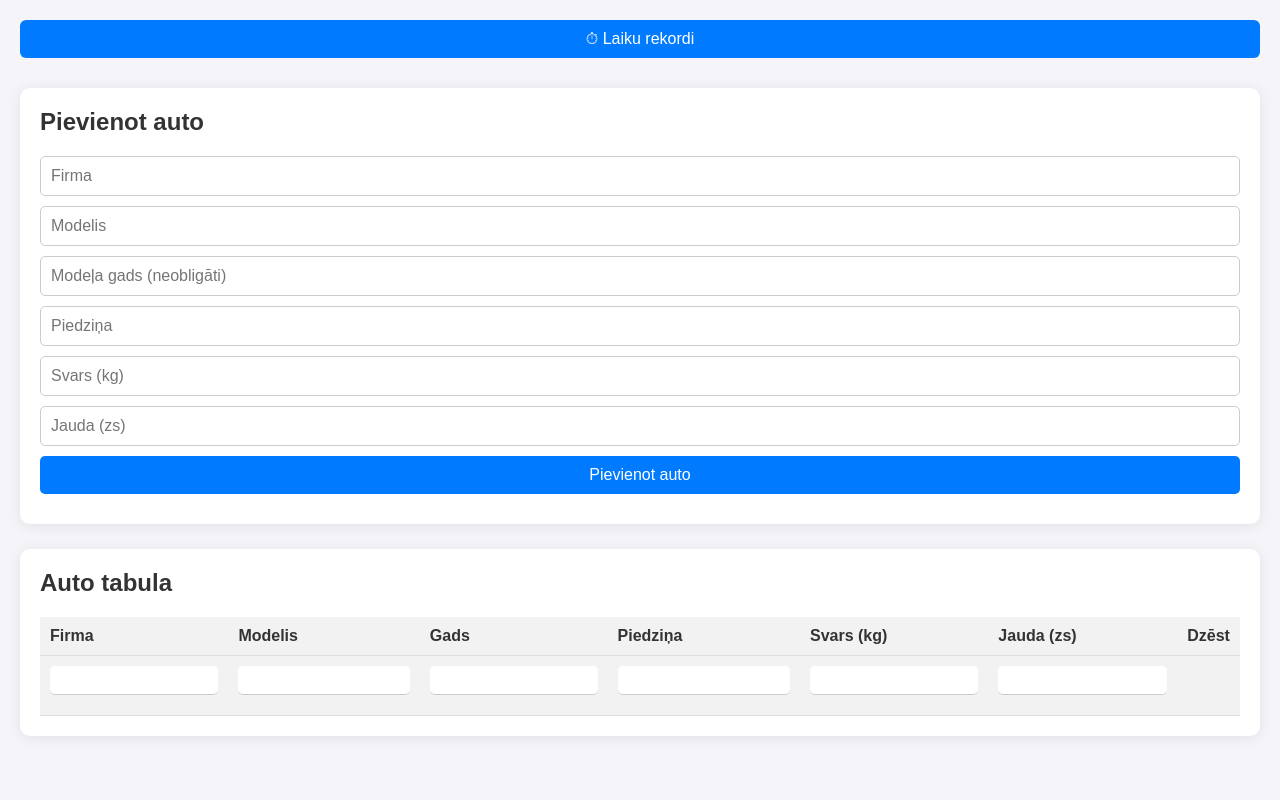
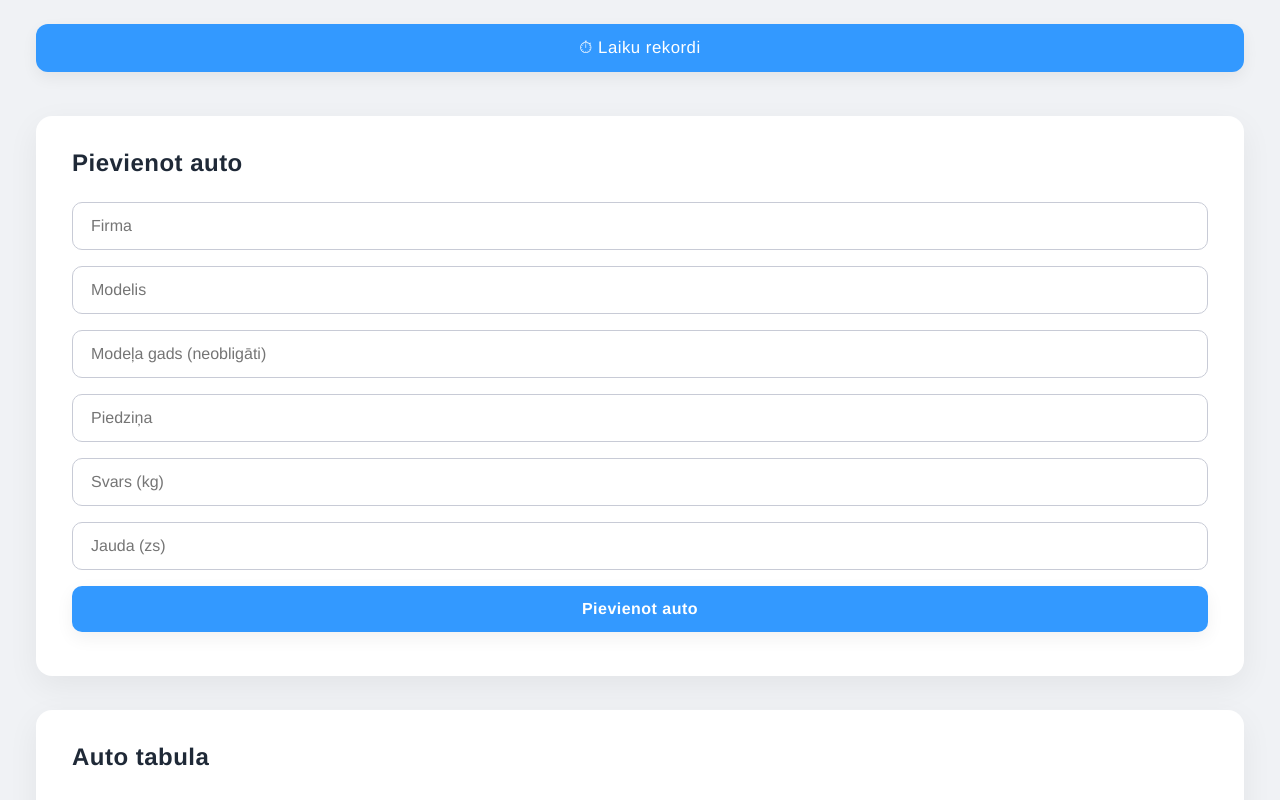
Before and after one commit to Markuss69/Assetto-Corsa-, a plain HTML site: page index.html in a window 1280 px wide. Shown: the top 800 px of the page. Drawn offline with Linux system fonts and the light colour scheme; no server answers.

Commit message:
atjaunota saskarne

```diff
--- a/style.css
+++ b/style.css
@@ -1,45 +1,71 @@
 /* ---------- Pamatstils ---------- */
 :root {
-    --blue: #007bff;
-    --blue-dark: #0056b3;
+    --blue: #3399ff;
+    --blue-dark: #267acc;
+    --gray-light: #f0f2f5;
+    --gray-medium: #8a8f9b;
+    --red: #ff4c4c;
+    --red-dark: #cc3a3a;
+    --shadow-light: rgba(0, 0, 0, 0.06);
+    --shadow-medium: rgba(0, 0, 0, 0.15);
 }
 
 body {
-    font-family: Arial, sans-serif;
-    background: #f4f4f9;
-    color: #333;
+    font-family: 'Helvetica Neue', Helvetica, Arial, sans-serif;
+    background: var(--gray-light);
+    color: #2e2e2e;
     margin: 0;
-    padding: 20px;
+    padding: 24px 36px;
+    font-weight: 300;
+    line-height: 1.6;
+    -webkit-font-smoothing: antialiased;
+    -moz-osx-font-smoothing: grayscale;
 }
 
 nav {
-    margin-bottom: 20px;
+    margin-bottom: 28px;
 }
 
 .nav-btn {
     background: var(--blue);
     color: #fff;
     border: none;
-    padding: 10px 25px;
-    border-radius: 6px;
+    padding: 14px 34px;
+    border-radius: 12px;
     cursor: pointer;
-    font-size: 1rem;
+    font-size: 1.05rem;
+    font-weight: 500;
+    box-shadow: 0 6px 16px var(--shadow-light);
+    transition: background-color 0.3s ease, box-shadow 0.3s ease;
+    user-select: none;
+    letter-spacing: 0.03em;
 }
 
-.nav-btn:hover {
+.nav-btn:hover,
+.nav-btn:focus {
     background: var(--blue-dark);
+    box-shadow: 0 8px 22px var(--shadow-medium);
+    outline: none;
 }
 
 .card {
     background: #fff;
-    padding: 20px;
-    margin-bottom: 25px;
-    border-radius: 10px;
-    box-shadow: 0 2px 15px rgba(0, 0, 0, 0.08);
+    padding: 28px 36px;
+    margin-bottom: 34px;
+    border-radius: 16px;
+    box-shadow: 0 10px 32px var(--shadow-light);
+    transition: box-shadow 0.35s ease;
+}
+
+.card:hover {
+    box-shadow: 0 14px 38px var(--shadow-medium);
 }
 
 h2 {
     margin-top: 0;
+    font-weight: 600;
+    color: #1f2937;
+    letter-spacing: 0.02em;
 }
 
 /* ---------- Formas & pogas ---------- */
@@ -47,12 +73,24 @@ input,
 select,
 button {
     width: 100%;
-    margin-bottom: 10px;
-    padding: 10px;
+    margin-bottom: 16px;
+    padding: 14px 18px;
     font-size: 1rem;
-    border: 1px solid #ccc;
-    border-radius: 5px;
+    border: 1.5px solid #c8cbd6;
+    border-radius: 10px;
     box-sizing: border-box;
+    transition: border-color 0.3s ease, box-shadow 0.3s ease;
+    font-family: inherit;
+    color: #3a3f51;
+    font-weight: 300;
+}
+
+input:focus,
+select:focus,
+button:focus {
+    outline: none;
+    border-color: var(--blue);
+    box-shadow: 0 0 8px var(--blue);
 }
 
 button {
@@ -60,53 +98,104 @@ button {
     color: #fff;
     border: none;
     cursor: pointer;
+    font-weight: 600;
+    box-shadow: 0 6px 18px var(--shadow-light);
+    transition: background-color 0.35s ease, box-shadow 0.35s ease;
+    user-select: none;
+    letter-spacing: 0.03em;
 }
 
-button:hover {
+button:hover,
+button:focus {
     background: var(--blue-dark);
+    box-shadow: 0 8px 24px var(--shadow-medium);
+    outline: none;
 }
 
 /* ---------- Tabulas ---------- */
 table {
     width: 100%;
-    border-collapse: collapse;
-    margin-top: 10px;
+    border-collapse: separate;
+    border-spacing: 0 8px;
+    margin-top: 16px;
+    background: transparent;
 }
 
 th,
 td {
-    padding: 10px;
-    border-bottom: 1px solid #ddd;
+    padding: 16px 20px;
     text-align: left;
+    font-weight: 400;
+    color: #3a3f51;
 }
 
 th {
-    background: #f2f2f2;
+    background: #e3e8f1;
     cursor: pointer;
+    user-select: none;
+    border-top-left-radius: 12px;
+    border-top-right-radius: 12px;
+    transition: background-color 0.25s ease;
+}
+
+th:hover {
+    background-color: #c4d0e8;
+}
+
+/* Tabulas rindas ar “kartīšu” efektu */
+tbody tr {
+    background: #fff;
+    box-shadow: 0 3px 10px var(--shadow-light);
+    border-radius: 12px;
+    transition: box-shadow 0.3s ease;
+}
+
+tbody tr:hover {
+    box-shadow: 0 7px 18px var(--shadow-medium);
 }
 
 .filters input {
     border: none;
-    border-bottom: 1px solid #ccc;
-    padding: 6px;
-    font-size: 0.9rem;
+    border-bottom: 2px solid #b1b6c4;
+    padding: 8px 6px;
+    font-size: 0.95rem;
+    color: #5a5f75;
+    font-weight: 300;
+    transition: border-color 0.3s ease;
 }
 
-@media (min-width: 600px) {
-    nav { text-align: right; }
+.filters input:focus {
+    outline: none;
+    border-color: var(--blue);
 }
+
+/* ---------- Delete pogas ---------- */
 button.del-auto,
 button.del-lap {
-  background-color: transparent;
-  border: none;
-  font-size: 1.2rem;
-  cursor: pointer;
-  color: red;
-  transition: transform 0.2s ease;
+    background-color: transparent;
+    border: none;
+    font-size: 1.4rem;
+    cursor: pointer;
+    color: var(--red);
+    transition: transform 0.22s ease, color 0.22s ease, background-color 0.22s ease;
+    padding: 6px 8px;
+    border-radius: 6px;
+    user-select: none;
+    display: inline-flex;
+    align-items: center;
+    justify-content: center;
 }
 
 button.del-auto:hover,
 button.del-lap:hover {
-  transform: scale(1.2);
-  color: darkred;
+    transform: scale(1.25);
+    color: var(--red-dark);
+    background-color: rgba(255, 76, 76, 0.12);
 }
+
+/* Responsīvais izkārtojums */
+@media (min-width: 600px) {
+    nav {
+        text-align: right;
+    }
+}
```
